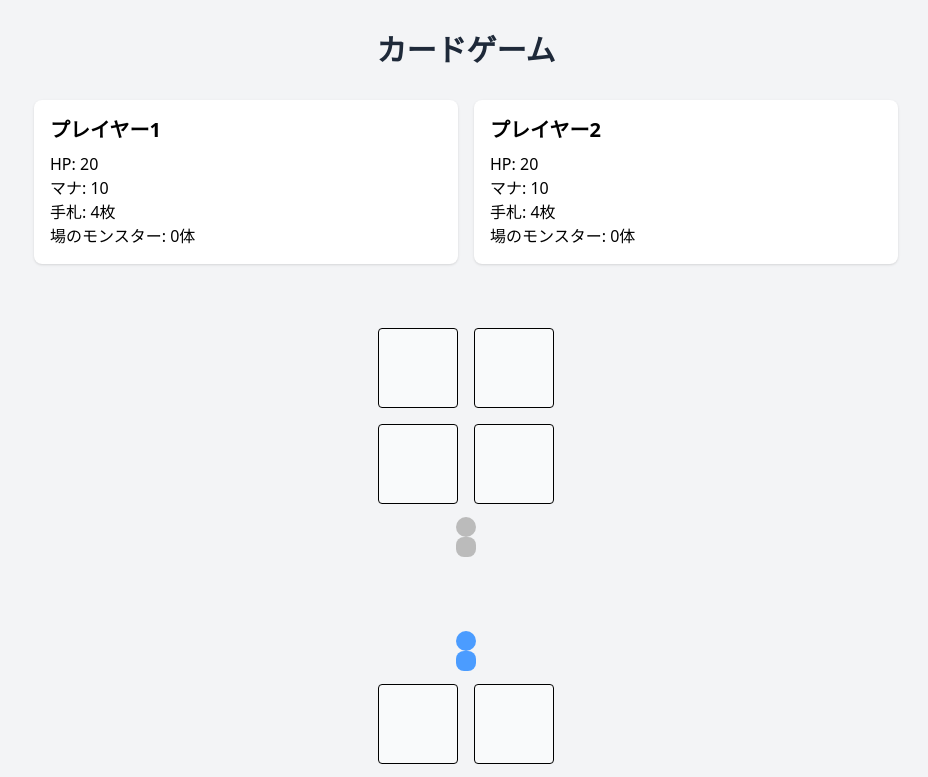
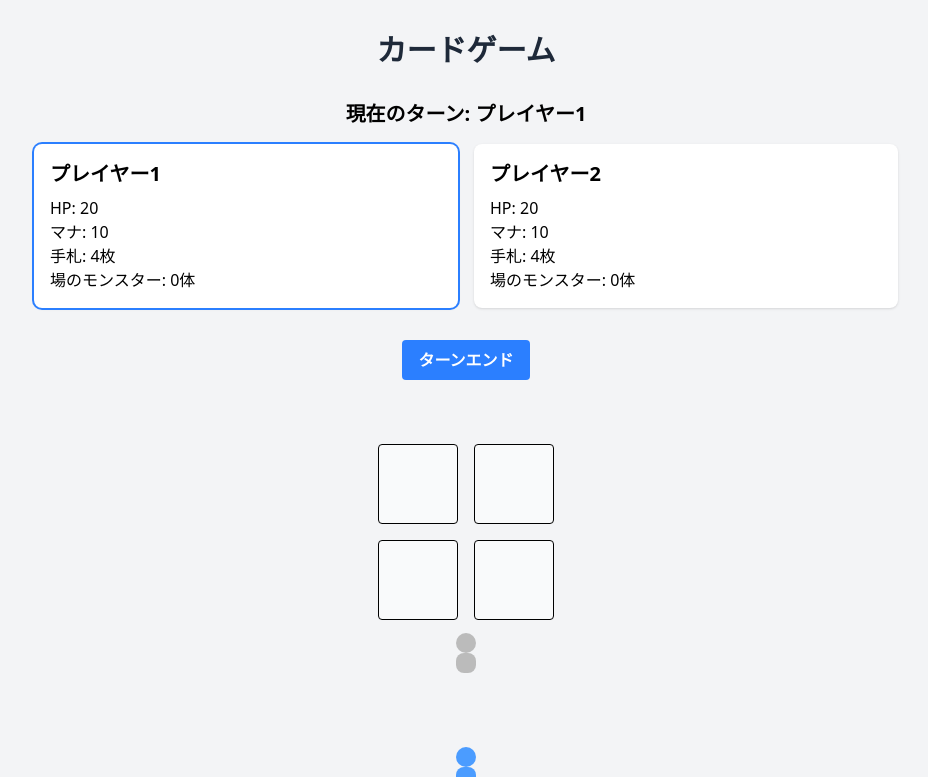
Before and after one commit to takmatsukawa/card-game, a SvelteKit app: page / in a window 1280 px wide. Shown: the top 777 px of the page, without its empty margins (174-1102 px from the left). Built offline with nearby package versions, Linux system fonts and the light colour scheme.

Commit message:
ターン

```diff
--- a/src/routes/+page.svelte
+++ b/src/routes/+page.svelte
@@ -151,16 +151,45 @@
   function getCardBackgroundColor(card: Card): string {
     return card.type === 'monster' ? 'bg-blue-100' : 'bg-purple-100';
   }
+
+  // ターンエンド処理
+  function endTurn() {
+    // 現在のプレイヤーのインデックスを取得
+    const currentPlayerIndex = gameState.currentPlayer;
+
+    // 次のプレイヤーのインデックスを計算
+    const nextPlayerIndex = (currentPlayerIndex + 1) % 2;
+
+    // ターンを次のプレイヤーに移す
+    gameState = {
+      ...gameState,
+      currentPlayer: nextPlayerIndex
+    };
+
+    // 相手プレイヤーのターンの場合、自動的にターンエンド
+    if (nextPlayerIndex === 1) {
+      setTimeout(() => {
+        endTurn();
+      }, 1000); // 1秒後に自動的にターンエンド
+    }
+  }
 </script>
 
 <div class="min-h-screen bg-gray-100 py-8 flex flex-col">
   <div class="max-w-4xl mx-auto px-4 w-full">
     <h1 class="text-3xl font-bold text-center text-gray-800 mb-8">カードゲーム</h1>
 
+    <!-- 現在のターン表示 -->
+    <div class="text-center mb-4">
+      <p class="text-xl font-bold">
+        現在のターン: {gameState.players[gameState.currentPlayer].name}
+      </p>
+    </div>
+
     <!-- プレイヤーステータス（2人分） -->
     <div class="grid grid-cols-2 gap-4 mb-8">
       {#each gameState.players as player, i}
-        <div class="bg-white p-4 rounded-lg shadow">
+        <div class="bg-white p-4 rounded-lg shadow {gameState.currentPlayer === i ? 'ring-2 ring-blue-500' : ''}">
           <h2 class="text-xl font-bold mb-2">{player.name}</h2>
           <p>HP: {player.hp}</p>
           <p>マナ: {player.mana}</p>
@@ -169,6 +198,18 @@
         </div>
       {/each}
     </div>
+
+    <!-- ターンエンドボタン -->
+    {#if gameState.currentPlayer === 0}
+      <div class="text-center mb-8">
+        <button
+          on:click={endTurn}
+          class="bg-blue-500 hover:bg-blue-600 text-white font-bold py-2 px-4 rounded"
+        >
+          ターンエンド
+        </button>
+      </div>
+    {/if}
   </div>
 
   <!-- フィールド（盤面＋プレイヤーイメージ） -->
```
